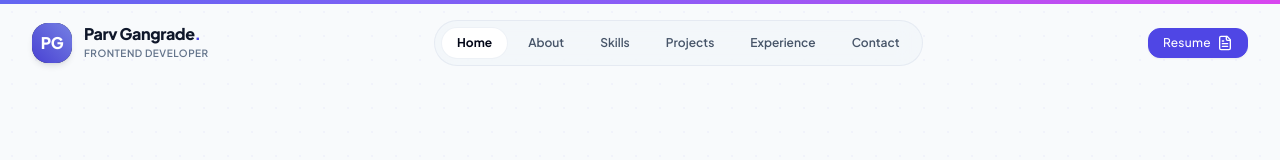
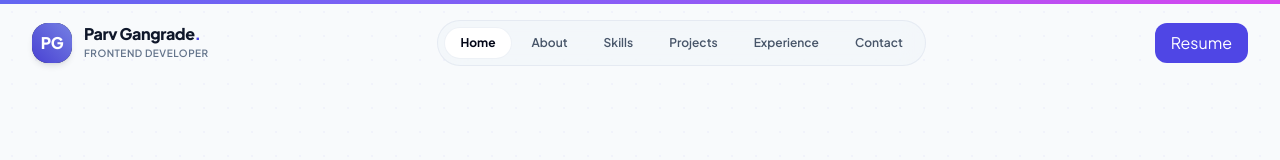
Before and after one commit to Parv89/cognevance_portfolio-foundation, a React (Vite) app: page / in a window 1280 px wide. Shown: the top 160 px of the page. Built offline with nearby package versions, Linux system fonts and the light colour scheme.

Commit message:
Fix resume link

```diff
--- a/src/components/layout/Navbar.jsx
+++ b/src/components/layout/Navbar.jsx
@@ -114,17 +114,14 @@ export function Navbar() {
 
           {/* Actions */}
           <div className="flex items-center gap-3">
-          <Button
-               variant="primary"
-              size="sm"
-              icon={FileText}
-              href="https://parv89.github.io/portfolio-foundation/resume/Parv_Gangrade_Resume.pdf"
-              target="_blank"
-              rel="noopener noreferrer"
-              className="hidden sm:inline-flex shadow-sm"
+          <a
+            href="https://parv89.github.io/portfolio-foundation/resume/Parv_Gangrade_Resume.pdf"
+            target="_blank"
+            rel="noopener noreferrer"
+            className="hidden sm:inline-flex bg-indigo-600 text-white px-4 py-2 rounded-xl"
           >
-              Resume
-            </Button>
+             Resume
+          </a>
             {/* Mobile Menu Button */}
             <button
               type="button"
```
